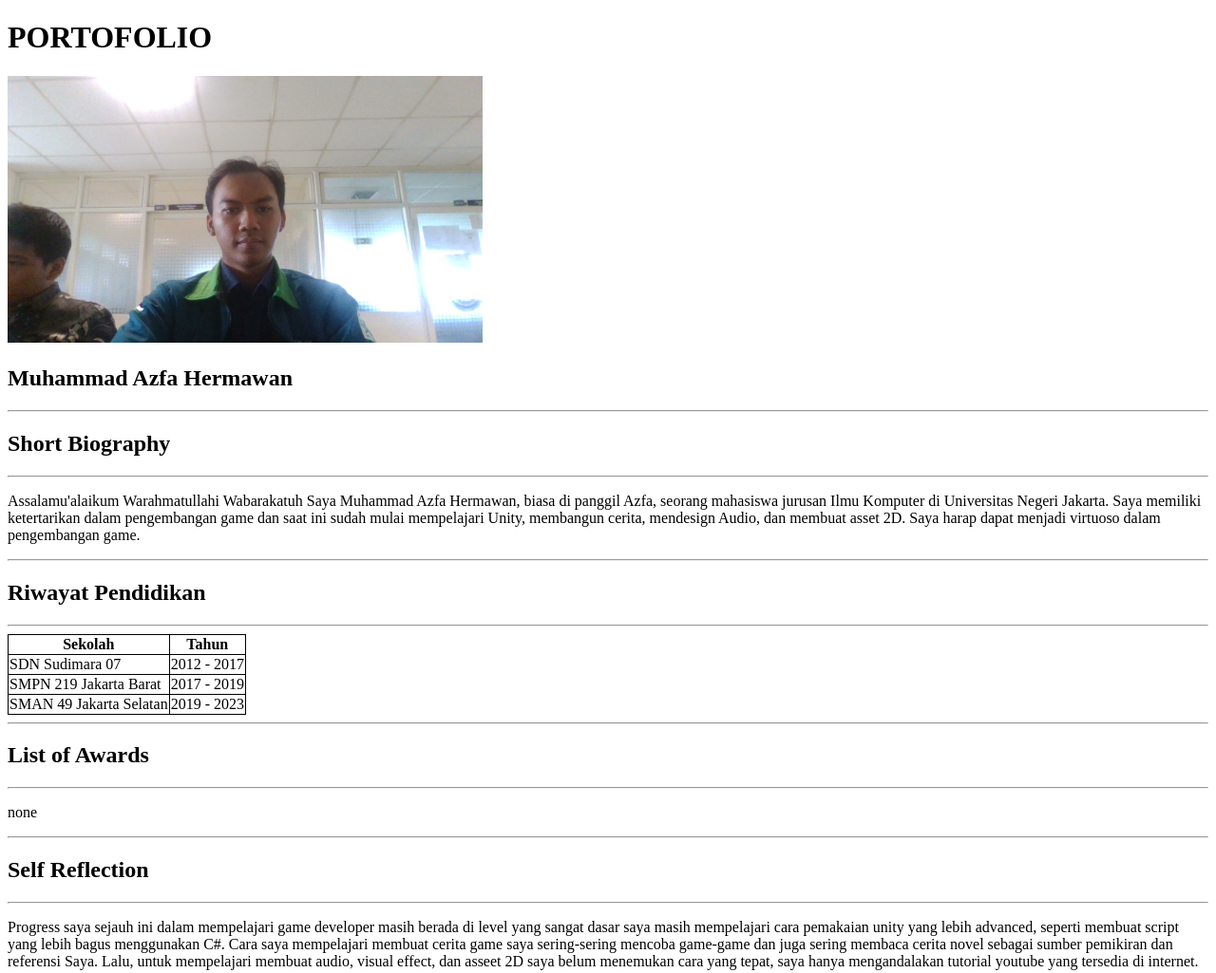
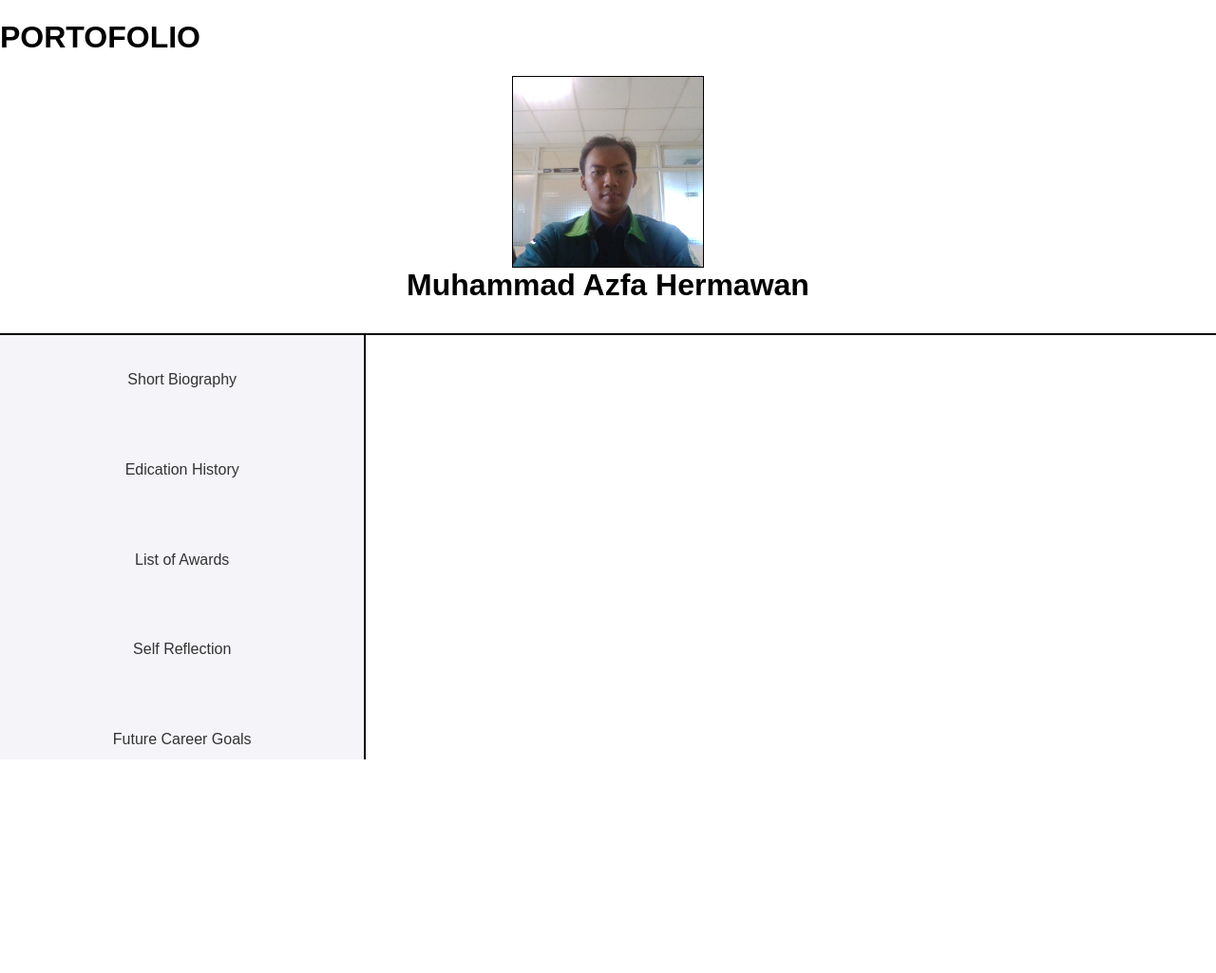
Before and after one commit to Azfa025/Portofolio, a plain HTML site: page index.html in a window 1280 px wide. Shown: the top 1025 px of the page at 95% size. After the commit the page ends 800 px from the top, so only its background shows below. Drawn offline with Linux system fonts and the light colour scheme.

Commit message:
asdasdas

```diff
--- a/index.html
+++ b/index.html
@@ -1,41 +1,50 @@
 <!DOCTYPE html>
 <html lang="id">
-<style>
-table, th, td {
-  border: 1px solid black;
-  border-collapse: collapse;
-}
-</style>
 
 <head>
     <meta charset="UTF-8">
     <title>Portofolio</title>
     <meta name="viewport" content="width=device-width, initial-scale=1.0">
+    <link rel="stylesheet" href="style.css">
 </head>
 
 <body>
+
+    <div class="header">
         <h1>PORTOFOLIO</h1>
+    </div>
 
-    <img src = "portofolio.jpg" alt = "Foto Portofolio" width = "500"/>
-    <h2>Muhammad Azfa Hermawan</h2>
+    <div class="row pertama">
+        <img src="portofolio.jpg" alt="Foto Saya" class="foto">
+        <h1 class="nama">Muhammad Azfa Hermawan</h1>
+    </div>
+    <div class="row kedua">
+        <!-- Konten row kedua di sini -->
+    </div>
 
-    <section>
-        <hr>
+    <div class = "isi">
+        <nav class = "kolom-kiri">
+            <ul>
+                <li><a href = "#short_biography" >Short Biography</a></li>
+                <li><a href = "#education_history">Edication History</a></li>
+                <li><a href = "#list_of_awards">List of Awards</a></li>
+                <li><a href = "#self_reflection">Self Reflection</a></li>
+                <li><a href = "#future_career_goals">Future Career Goals</a></li>
+            </ul>
+        </nav>
+
+        <main class = "kolom-kanan">
+            <section id="short_biography">
                 <h2>Short Biography</h2>
-        <hr>
                 <p>
                     Assalamu'alaikum Warahmatullahi Wabarakatuh
-            Saya Muhammad Azfa Hermawan, biasa di panggil Azfa, seorang mahasiswa jurusan Ilmu Komputer di Universitas Negeri Jakarta.
+                    Saya Muhammad Azfa Hermawan, biasa di panggil Azfa, seorang mahasiswa Program Studi Ilmu Komputer di Universitas Negeri Jakarta.
                     Saya memiliki ketertarikan dalam pengembangan game dan saat ini sudah mulai mempelajari Unity, membangun cerita, mendesign Audio, dan membuat asset 2D.
                     Saya harap dapat menjadi virtuoso dalam pengembangan game.
                 </p>
-
             </section>
-
-    <section>
-        <hr>
+            <section id="education_history">
                 <h2>Riwayat Pendidikan</h2>
-        <hr>
                 <table border="1">
                     <thead>
                         <tr>
@@ -58,17 +67,12 @@ table, th, td {
                 </table>
             </section>
 
-    <section>
-        <hr>
+            <section id="list_of_awards">
                 <h2>List of Awards</h2>
-        <hr>
                 <p>none</p>
             </section>
-
-    <section>
-        <hr>
+            <section id="self_reflection">
                 <h2>Self Reflection</h2>
-        <hr>
                 <p>
                     Progress saya sejauh ini dalam mempelajari game developer masih berada di level yang sangat dasar
                     saya masih mempelajari cara pemakaian unity yang lebih advanced, seperti membuat script yang lebih bagus menggunakan C#.
@@ -76,14 +80,12 @@ table, th, td {
                     Lalu, untuk mempelajari membuat audio, visual effect, dan asseet 2D saya belum menemukan cara yang tepat, saya hanya mengandalakan tutorial youtube yang tersedia di internet.
                 </p>
             </section>
-
-    <section>
-        <hr>
+            <section id="future_career_goals">
                 <h2>Future Career Goals</h2>
-        <hr>
                 <p>
                     Saya berharap dapat menjadi seorang game developer dan juga game director yang ahli, saya ingin menjadi seorang virtuoso.
                 </p>
             </section>
+    </div>
 </body>
 </html>
--- /dev/null
+++ b/style.css
@@ -0,0 +1,97 @@
+table, th, td {
+  border: 1px solid black;
+  border-collapse: collapse;
+}
+
+html, body {
+    height: 100%;
+    margin: 0;
+    font-family: sans-serif;
+}
+
+body {
+    display: flex;
+    flex-direction: column;
+}
+
+.row.pertama {
+    display: flex;
+    flex-direction: column;
+    align-items:center;
+    justify-content: center;
+    background: #ffffff;
+    border-bottom: 2px solid #000000;
+    padding-bottom: 2rem;
+}
+
+.portofolio_title {
+    font-size: 3rem;
+    color: #000000;
+    text-align: center;
+}
+
+.foto {
+    width: 200px;
+    height: 200px;
+    object-fit: cover;
+    border: 1px solid #000000;
+}
+
+.nama {
+    font-size: 2rem;
+    color: #000000;
+    margin: 0;
+}
+
+.isi{
+    display : flex;
+    flex-grow :1;
+    overflow: hidden;
+}
+
+.kolom-kiri{
+    list-style-type: none;
+    flex-basis: 30%;
+    position: sticky;
+    border-right: 2px solid #000000;
+    padding-right: 0rem;
+}
+
+.kolom-kiri li a {
+    display: block;
+    text-decoration: none;
+    color: #333;
+    background-color: #f4f4f9;
+    padding: 10% 15px;
+    font-weight: 500;
+    transition: all 0.2s ease-in-out;
+    text-align: center;
+}
+
+.kolom-kiri li a:hover {
+    background-color: #ffffff;
+}
+
+.kolom-kiri ul{
+    list-style-type: none;
+    padding : 0;
+    margin: 0;
+}
+
+.kolom-kanan{
+    flex-basis : 70%;
+    display: block;
+    text-decoration: none;
+    color: #000000;
+}
+
+.kolom-kanan section {
+    display: none;
+    text-align: justify;
+    padding : 20px
+}
+
+.kolom-kanan section:target {
+    display: block;
+    animation: fadeIn 0.5s ease-in-out;
+}
```
Also changed, not shown: test.html (added, +78 -0 lines). Lines whose indentation alone changed are shown as unchanged.
